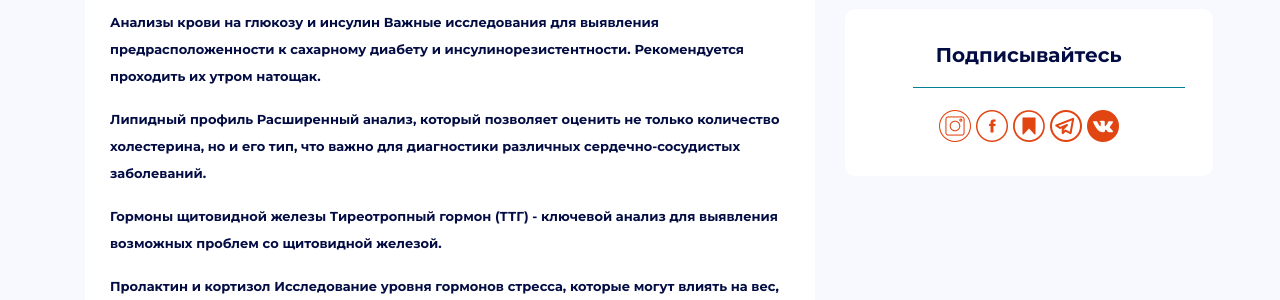
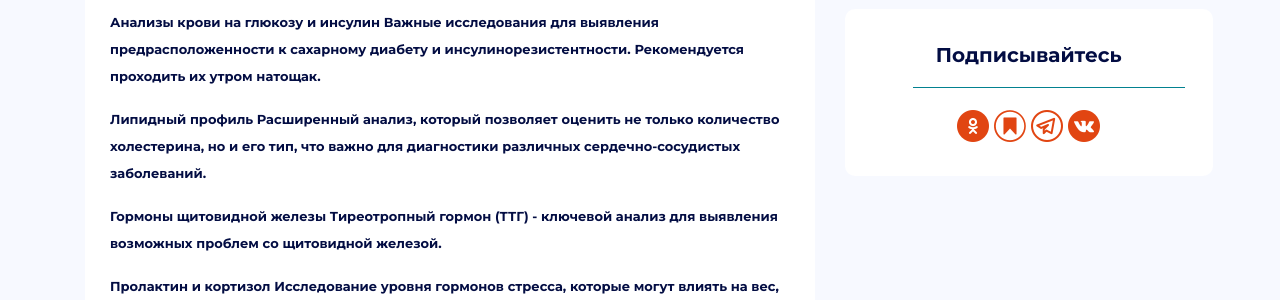
Before and after one commit to warmaxx/docvitta, a Django app: page /article/1/ in a window 1280 px wide. Shown: the part 1241-1541 px from the top of the page. Run offline with Django 5.2, Linux system fonts and the light colour scheme; data comes from the database, SQL or seed files in the repository; some libraries are stand-ins or nearby versions.

Commit message:
image and pdf

```diff
--- a/docvitta/templates/base.html
+++ b/docvitta/templates/base.html
@@ -10,7 +10,7 @@
     {% include 'google_tag.html' %}
     <link rel="icon" href="{% static 'assets/images/fav-icon.png' %}">
     <meta name="yandex-verification" content="2e72c8480e8c0fbe" />
-
+    <meta name="google-site-verification" content="BpU9vcltrooQ2PGi9TuHw8SD1xdOB8eTNsS3c1BZU0c" />
     {% block page_css %}
     <link rel="stylesheet" href="{% static 'assets/css/all.css' %}">
     <link rel="stylesheet" href="{% static 'assets/bootstrap/bootstrap.min.css' %}">
--- a/docvitta/templates/getintouch.html
+++ b/docvitta/templates/getintouch.html
@@ -10,8 +10,8 @@
                     <h2>Обеспечим Вам лучшее медицинское обслуживание!</h2>
                 </div>
                 <div class="submit-btn">
-                    <a href="https://docvitta.infoclinica.ru/login">Записаться на прием</a>
-                    <a href="https://docvitta.infoclinica.ru/login">
+                    <a href="https://docvitta.infoclinica.ru/specialists">Записаться на прием</a>
+                    <a href="https://docvitta.infoclinica.ru/specialists">
                         <figure class="mb-0">
                             <img src="{% static 'assets/images/top-arrow.png' %}" alt="top-arrow">
                         </figure>
--- a/docvitta/templates/homepage/index.html
+++ b/docvitta/templates/homepage/index.html
@@ -16,8 +16,8 @@
                             Мы здесь на всю жизнь.
                             Будьте здоровы!</p>
                         <div class="banner-btn d-flex align-items-center" data-aos="fade-up" data-aos-duration="700">
-                            <a href="https://docvitta.infoclinica.ru/login">Записаться на консультацию</a>
-                            <a href="https://docvitta.infoclinica.ru/login">
+                            <a href="https://docvitta.infoclinica.ru/specialists">Записаться на консультацию</a>
+                            <a href="https://docvitta.infoclinica.ru/specialists">
                                 <figure class="mb-0 d-flex align-items-center justify-content-center">
                                     <img src="{% static 'assets/images/top-arrow.png' %}" alt="top-arrow">
                                 </figure>
--- a/docvitta/templates/socnetworks.html
+++ b/docvitta/templates/socnetworks.html
@@ -3,24 +3,20 @@
     <h5 data-aos="fade-up" data-aos-duration="700">Подписывайтесь</h5>
     <div class="">
         <ul class="mb-0 list-unstyled " data-aos="fade-up" data-aos-duration="700">
-
-            <a
-                    href="https://instagram.com/doctorvitta" target="_blank" class="text-decoration-none"><img
-                    class="fab fa-instagram" src="{% static 'assets/images/instagram.png'%}"></a>
             <a href="https://ok.ru/group/70000004744559" target="_blank"
                class="text-decoration-none"><img
-                    class="fab fa-facebook-f" src="{% static 'assets/images/facebook.png'%}"></a>
+                    class="fab fa-odnoklassniki" src="{% static 'assets/images/odnoklassniki.png'%}"></a>
             <a
                     href="https://dzen.ru/doctorvitta" target="_blank"
-                    class="text-decoration-none"><img class="fab fa-twitter"
+                    class="text-decoration-none"><img class="fab fa-bookmark"
                                                       src="{% static 'assets/images/bookmark_1.png'%}"></a>
             <a
                     href="https://t.me/docvitta" target="_blank"
-                    class="text-decoration-none"><img class="fab fa-twitter"
+                    class="text-decoration-none"><img class="fab fa-telegram"
                                                       src="{% static 'assets/images/telegram.png'%}"></a>
             <a href="https://vk.com/doctorvitta" target="_blank"
                class=""><img
-                    class="fab fa-linkedin-in" src="{% static 'assets/images/vk.png'%}"></a>
+                    class="fab fa-vk" src="{% static 'assets/images/vk.png'%}"></a>
         </ul>
     </div>
 </div>
```
Also changed, not shown: docvitta/static/assets/images/odnoklassniki.png (added).
